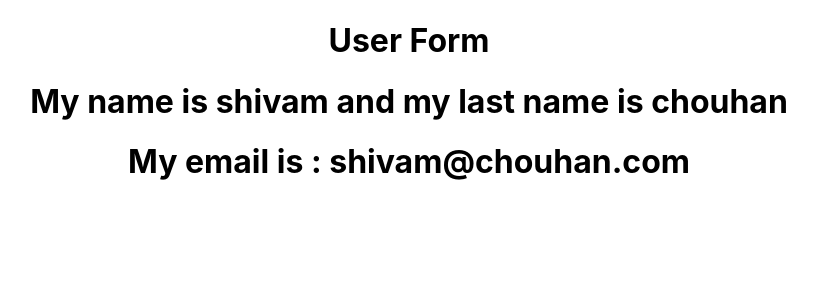
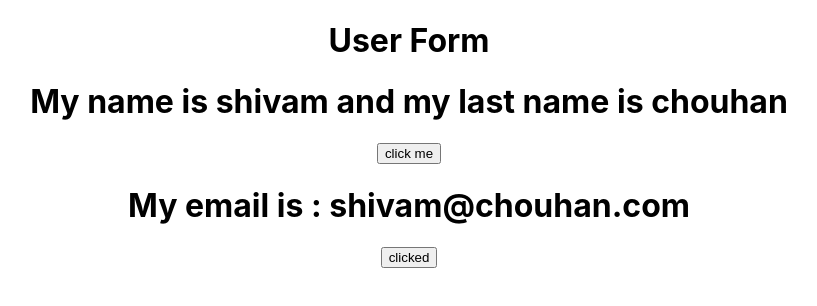
Before and after one commit to Lord-shiv/Django_rest_projects, a React (Create React App) app in the folder Register_user/front_end/: page / in a window 1280 px wide. Shown: the top 306 px of the page, without its empty margins (231-1048 px from the left). Built offline with nearby package versions, Linux system fonts and the light colour scheme.

Commit message:
adds events handling

```diff
--- a/Register_user/front_end/src/App.js
+++ b/Register_user/front_end/src/App.js
@@ -3,11 +3,14 @@ import Hello from './components/UserForm';
 import UserFormClass from './components/UserForms';
 
 function App() {
+  function clicked() {
+    alert("class button clicked.");
+  }
   return (
     <div className="App">
       <h1>User Form</h1>
       <Hello name="shivam" lastname="chouhan" />
-      <UserFormClass email="shivam@chouhan.com" />
+      <UserFormClass email="shivam@chouhan.com" myclick={clicked} />
     </div>
   );
 }
--- a/Register_user/front_end/src/components/UserForm.js
+++ b/Register_user/front_end/src/components/UserForm.js
@@ -1,8 +1,14 @@
 import React from 'react';
 
 function Hello(props) {
+    function Clickme() {
+        alert("button is Clicked")
+    }
     return (
-        <h1>My name is {props.name} and my last name is {props.lastname}</h1>
+        <div>
+            <h1>My name is {props.name} and my last name is {props.lastname}</h1>
+            <button type="submit" onClick={Clickme}>click me</button>
+        </div>
     )
 }
 
--- a/Register_user/front_end/src/components/UserForms.js
+++ b/Register_user/front_end/src/components/UserForms.js
@@ -3,7 +3,10 @@ import React, { Component } from "react";
 class UserFormClass extends Component {
     render() {
         return (
-            <h1>My email is : {this.props.email}</h1>
+            <div>
+                <h1>My email is : {this.props.email}</h1>
+                <button type="submit" onClick={this.props.myclick}>clicked</button>
+            </div>
         )
     }
 }
```
